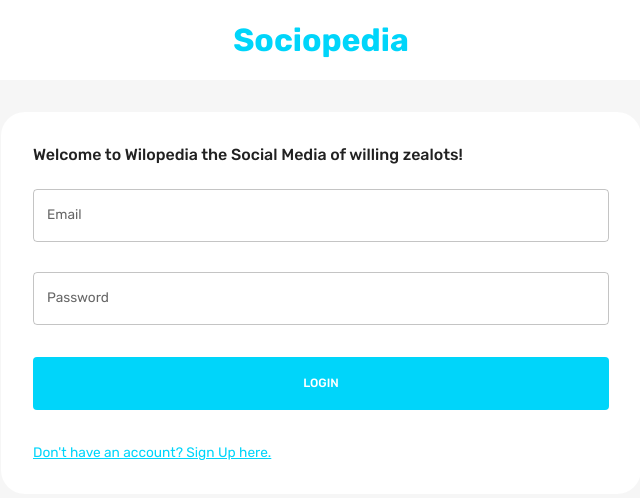
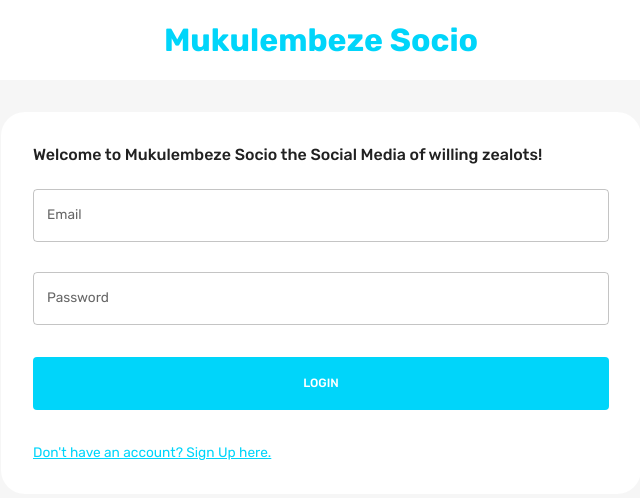
Before and after one commit to mukulembezewil/mern-socialmedia, a React (Create React App) app in the folder client/: page / in a window 1280 px wide. Shown: the top 498 px of the page, without its empty margins (319-959 px from the left). Built offline with nearby package versions, Linux system fonts and the light colour scheme.

Commit message:
Edit social media app name

```diff
--- a/client/src/scenes/loginPage/index.jsx
+++ b/client/src/scenes/loginPage/index.jsx
@@ -17,7 +17,7 @@ const LoginPage = () => {
 					fontSize="32px"
 					color="primary"
 				>
-					Sociopedia
+					Mukulembeze Socio
 				</Typography>
 			</Box>
 
@@ -33,7 +33,7 @@ const LoginPage = () => {
 					variant="h5"
 					sx={{ mb: '1.5rem' }}
 				>
-					Welcome to Wilopedia the Social Media of willing zealots!
+					Welcome to Mukulembeze Socio the Social Media of willing zealots!
 				</Typography>
 				<Form />
 			</Box>
```
